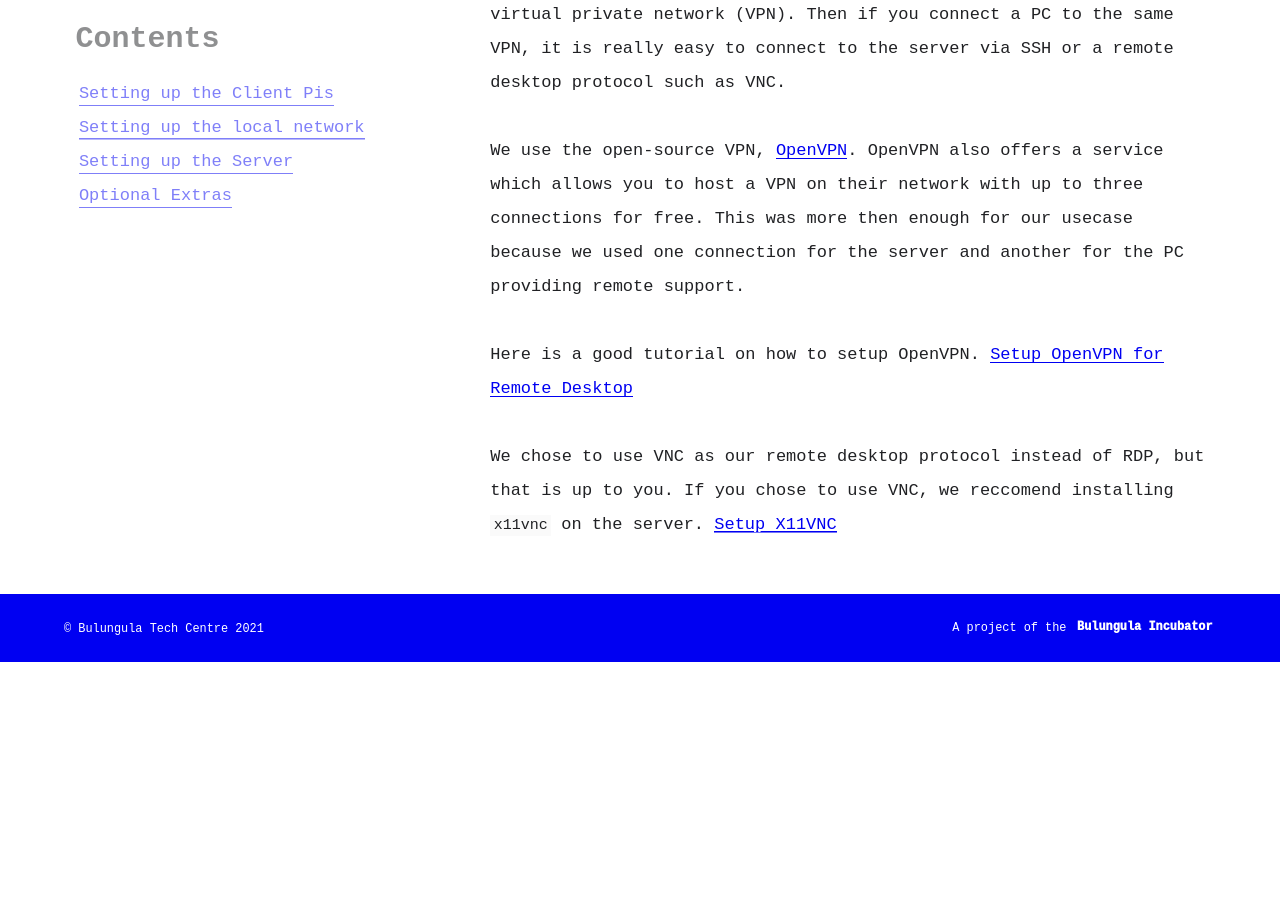
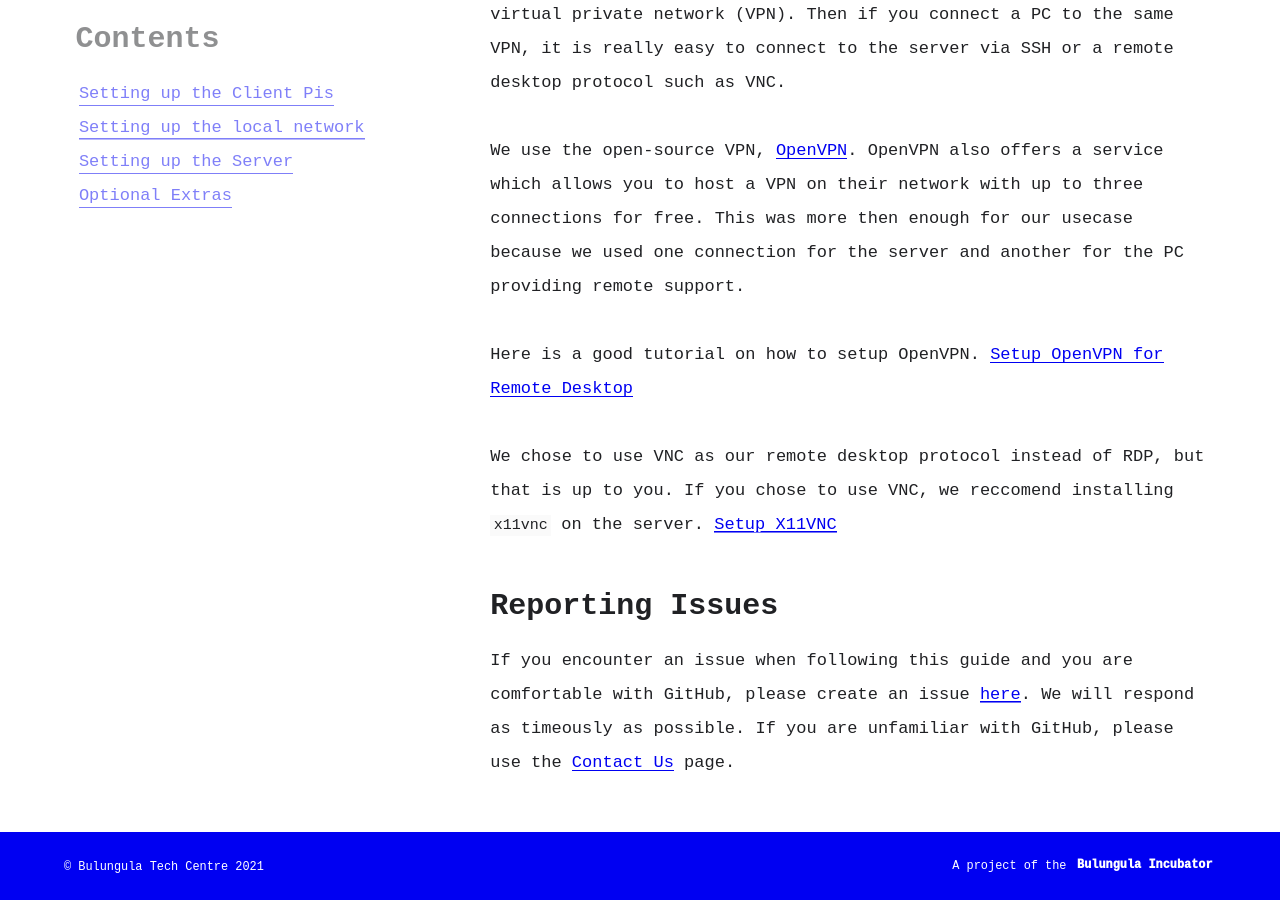
Before and after one commit to bulungula-tech-centre/bulungula-tech-centre, a Jekyll site: the page built from setup.md, in a window 1280 px wide and 900 px high, scrolled down 6863 px. Built offline with Jekyll 4.4.1, drawn with Linux system fonts in a browser that asks for light colours; before the commit the page ends 7525 px from its top, so only the background shows below that.

Commit message:
Add reporting issues

```diff
--- a/setup.md
+++ b/setup.md
@@ -92,3 +92,7 @@ Here is a good tutorial on how to setup OpenVPN.
 
 We chose to use VNC as our remote desktop protocol instead of RDP, but that is up to you. If you chose to use VNC, we reccomend installing `x11vnc` on the server.
 [Setup X11VNC](https://tecadmin.net/setup-x11vnc-server-on-ubuntu-linuxmint/)
+
+
+### Reporting Issues
+If you encounter an issue when following this guide and you are comfortable with GitHub, please create an issue [here](https://github.com/bulungula-tech-centre/bulungula-tech-centre.github.io/issues). We will respond as timeously as possible. If you are unfamiliar with GitHub, please use the [Contact Us](./contact.md) page.
```
